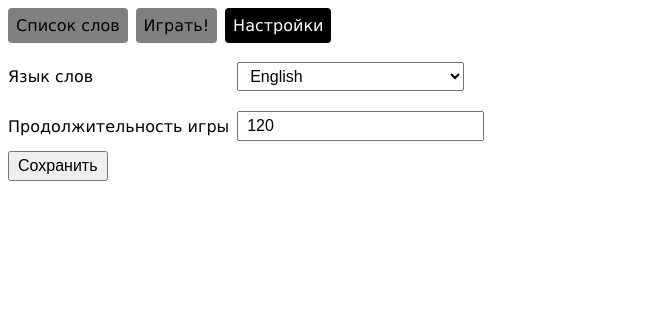
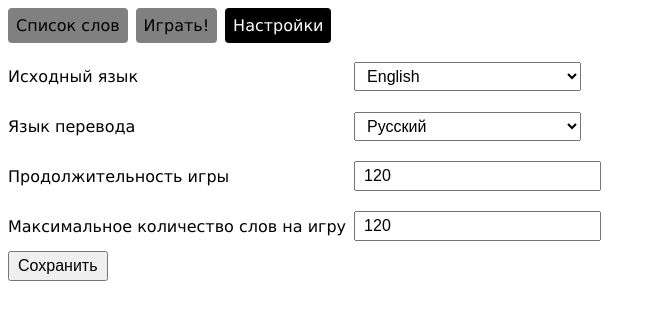
Before and after one commit to disaev1/isaev-dan-otus, an Angular app in the folder javascript-10/words-app/: page /settings in a window 1280 px wide. Shown: the top 320 px of the page, without its empty margins (0-656 px from the left). Built offline with nearby package versions, Linux system fonts and the light colour scheme.

Commit message:
Settings form: more options + styling

```diff
--- a/javascript-10/words-app/src/app/settings-form/settings-form.component.html
+++ b/javascript-10/words-app/src/app/settings-form/settings-form.component.html
@@ -2,10 +2,26 @@
   <div class="table">
     <div class="row">
       <div class="cell">
-        <label class="label" for="fromLang">Язык слов</label>
+        <label class="label" for="fromLang">Исходный язык</label>
       </div>
       <div class="cell">
-        <select [(ngModel)]="fromLang" name="fromLang">
+        <select [(ngModel)]="settings.fromLang" name="fromLang">
+          <option value="en">English</option>
+          <option value="en">Русский</option>
+          <option value="de">Deutsch</option>
+          <option value="it">Italiano</option>
+          <option value="fr">Francais</option>
+          <option value="pl">Polska</option>
+        </select>
+      </div>
+    </div>
+    <div class="row">
+      <div class="cell">
+        <label class="label" for="toLang">Язык перевода</label>
+      </div>
+      <div class="cell">
+        <select [(ngModel)]="settings.toLang" name="toLang">
+          <option value="ru">Русский</option>
           <option value="en">English</option>
           <option value="de">Deutsch</option>
           <option value="it">Italiano</option>
@@ -16,14 +32,23 @@
     </div>
     <div class="row">
       <div class="cell">
-        <label class="label" for="fromLang">Продолжительность игры</label>
+        <label class="label" for="gameDuration">Продолжительность игры</label>
       </div>
       <div class="cell">
-        <input [(ngModel)]="gameDuration" name="gameDuration" />
+        <input [(ngModel)]="settings.gameDuration" name="gameDuration" />
+      </div>
+    </div>
+    <div class="row">
+      <div class="cell">
+        <label class="label" for="settings.gameWordsCount">Максимальное количество слов на игру</label>
+      </div>
+      <div class="cell">
+        <input [(ngModel)]="settings.gameWordsCount" name="gameWordsCount" />
       </div>
     </div>
     <div class="row">
       <button (click)="save()">Сохранить</button>
     </div>
   </div>
+  <div *ngIf="status.text" [class]="status.type">{{ status.text }}</div>
 </form>
--- a/javascript-10/words-app/src/app/settings-form/settings-form.component.scss
+++ b/javascript-10/words-app/src/app/settings-form/settings-form.component.scss
@@ -19,3 +19,11 @@
 input, select {
   width: 100%;
 }
+
+.error {
+  color: red;
+}
+
+.success {
+  color: green;
+}
--- a/javascript-10/words-app/src/app/settings-form/settings-form.component.ts
+++ b/javascript-10/words-app/src/app/settings-form/settings-form.component.ts
@@ -1,6 +1,13 @@
 import { Component, OnInit, ViewChild } from '@angular/core';
 import { NgForm } from '@angular/forms';
+import type { Settings } from '../settings.service';
 import { SettingsService } from '../settings.service';
+
+interface Status {
+  timer: number | null;
+  text: string;
+  type: string | null;
+}
 
 @Component({
   selector: 'app-settings-form',
@@ -9,11 +16,12 @@ import { SettingsService } from '../settings.service';
 })
 export class SettingsFormComponent implements OnInit {
   @ViewChild('settingsForm') settingsForm: NgForm;
-  fromLang = 'en';
-  gameDuration = 120;
+  settings: Settings;
+  status: Status;
 
-  constructor(private settings: SettingsService) {
-
+  constructor(private settingsService: SettingsService) {
+    this.settings = settingsService.getSettings();
+    this.resetStatus();
   }
 
   ngOnInit(): void {
@@ -22,15 +30,42 @@ export class SettingsFormComponent implements OnInit {
 
   ngAfterViewInit(): void {
     this.settingsForm.valueChanges.subscribe(newValue => {
-      this.fromLang = newValue.fromLang;
-      this.gameDuration = Number(newValue.gameDuration);
+      this.settings = {
+        fromLang: (newValue.fromLang as string),
+        gameDuration: Number(newValue.gameDuration),
+        toLang: (newValue.toLang as string),
+        gameWordsCount: Number(newValue.gameDuration),
+      }
     });
   }
 
-  public save() {
-    // TODO Deal with those stubs...
-    this.settings.save(
-      { fromLang: this.fromLang, gameDuration: this.gameDuration, toLang: 'ru', gameWordsCount: 0 }
+  public save(): void {
+    if (this.settings.fromLang === this.settings.toLang) {
+      this.setStatus('error', 'Исходный язык и язык перевода не могут быть одинаковыми!');
+
+      return;
+    }
+
+    this.settingsService.save(this.settings).subscribe(
+      () => {
+        this.setStatus('success', 'Настройки сохранены!');
+      },
+      (e) => {
+        console.error(e);
+        this.setStatus('error', 'Ошибка сохранения!');
+      }
     );
   }
+
+  private setStatus(type: string, text: string): void {
+    this.status.type = type;
+    this.status.text = text;
+    clearTimeout(this.status.timer);
+
+    this.status.timer = window.setTimeout(this.resetStatus, 3000);
+  }
+
+  private resetStatus() {
+    this.status = { text: '', timer: null, type: null };
+  }
 }
```
